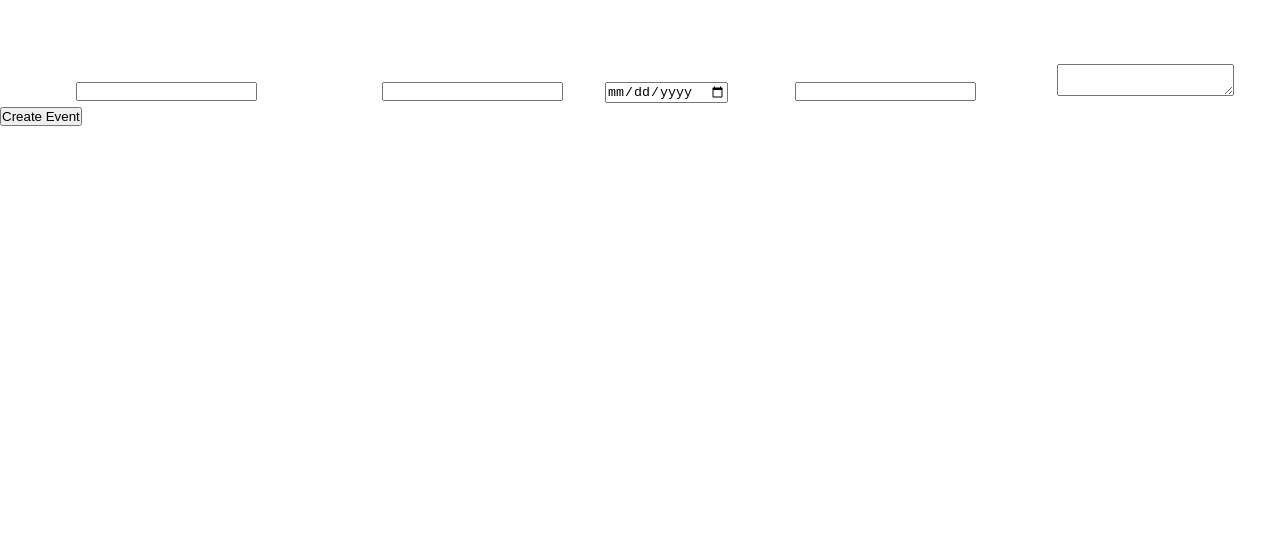
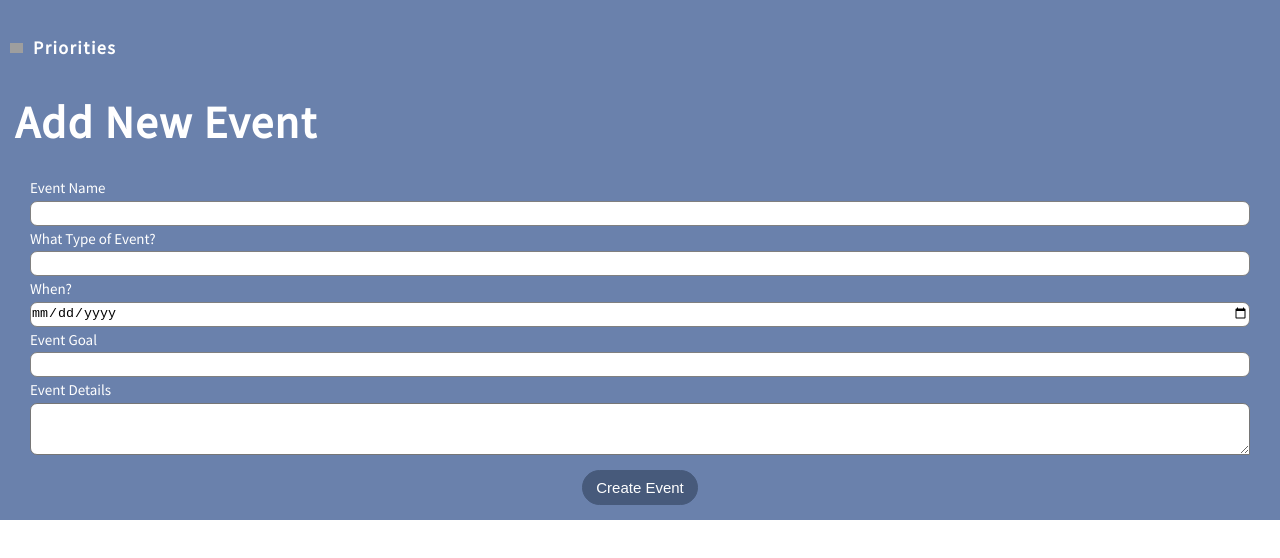
Before and after one commit to code4sac/neighborhood-connect, a React (Create React App) app: page /newAction in a window 1280 px wide. Shown: the top 558 px of the page. Built offline with nearby package versions, Linux system fonts and the light colour scheme; grey boxes are pictures that could not be loaded.

Commit message:
tentative styling on NewActionForm

```diff
--- a/src/components/NewActionForm.js
+++ b/src/components/NewActionForm.js
@@ -1,4 +1,5 @@
 import React, { Component } from 'react';
+import Header from './Header';
 
 export default class NewEventForm extends Component {
   state = {
@@ -15,59 +16,51 @@ export default class NewEventForm extends Component {
 
   render() {
     return (
-      <>
-        <h2>Add a New Event</h2>
-        <p>What's up in the community?</p>
+        <div className="actionspage">
+            <Header title={"Add New Event"} />
             <div>
                 <form
-            name='new-event'
+                    className="form"
+                    name="new-event"
+                    //Consider refactoring this POST to a method outside of the form tag
                     onSubmit={async e => {
                         e.preventDefault();
-              fetch('INSERT_POST_URL', {
-                method: 'POST',
+                        fetch("INSERT_POST_URL", {
+                            method: "POST",
                             body: JSON.stringify(this.state)
-              }
-              )
-                .then(this.setState({ name: '', type: '', date: '', goal: '', details: '' }))
-            }}>
-            <label htmlFor='name'>Event Name</label>
-            <input
-              type='text'
-              name='name'
-              value={this.state.name}
-              onChange={this.saveToState} />
+                        }).then(this.setState({ name: "", type: "", date: "", goal: "", details: "" }));
+                    }}
+                >
+                    <label className="form__label" htmlFor="name">
+                        Event Name
+                    </label>
+                    <input className="form__input" type="text" name="name" value={this.state.name} onChange={this.saveToState} />
 
-            <label htmlFor='type'>What Type of Event?</label>
-            <input
-              type='text'
-              name='type'
-              value={this.state.type}
-              onChange={this.saveToState} />
+                    <label className="form__label" htmlFor="type">
+                        What Type of Event?
+                    </label>
+                    <input className="form__input" type="text" name="type" value={this.state.type} onChange={this.saveToState} />
 
-            <label htmlFor='date'>When?</label>
-            <input
-              type='date'
-              name='date'
-              value={this.state.date}
-              onChange={this.saveToState} />
+                    <label className="form__label" htmlFor="date">
+                        When?
+                    </label>
+                    <input className="form__input" type="date" name="date" value={this.state.date} onChange={this.saveToState} />
 
-            <label>Event Goal</label>
-            <input
-              type='text'
-              name='goal'
-              value={this.state.goal}
-              onChange={this.saveToState} />
+                    <label className="form__label" htmlFor="goal">
+                        Event Goal
+                    </label>
+                    <input className="form__input" type="text" name="goal" value={this.state.goal} onChange={this.saveToState} />
 
-            <label htmlFor='details'>Event Details</label>
-            <textarea type='text'
-              name='details'
-              value={this.state.details}
-              onChange={this.saveToState}
-            />
-            <button type='submit'>Create Event</button>
+                    <label className="form__label" htmlFor="details">
+                        Event Details
+                    </label>
+                    <textarea className="form__textarea" type="text" name="details" value={this.state.details} onChange={this.saveToState} />
+                    <button className="form__btn btn btn--secondary-blue u-margin-top-small" type="submit">
+                        Create Event
+                    </button>
                 </form>
             </div>
-      </>
-    )
+        </div>
+    );
   }
 }
--- a/src/sass/components/_button.scss
+++ b/src/sass/components/_button.scss
@@ -1,7 +1,5 @@
 .btn {
-    &:link,
-    &:visited {
-        max-width: 14rem;
+     max-width: 14rem;
         min-width: 10rem;
         height: 3.5rem;
         color: $color-white-1;
@@ -16,6 +14,11 @@
         white-space: nowrap;
         overflow: hidden;
         text-overflow: ellipsis;
+
+    &:link,
+    &:visited {
+       color: $color-white-1;
+       text-decoration: none;
     }
 
     &__text {
--- /dev/null
+++ b/src/sass/components/_form.scss
@@ -0,0 +1,37 @@
+.form {
+    display: flex;
+    justify-content: center;
+    flex-direction: column;
+    padding: 1.5rem 3rem;
+
+    &__label {
+
+    }
+
+    &__input {
+        border: .1rem solid $color-grey-1;
+        border-radius: .7rem;
+        min-height: 2.5rem;
+        &:active,
+        &:focus {
+            outline: none;
+            border: .2rem solid $color-secondary-blue;
+        }
+    }
+
+    &__textarea {
+        padding: 1rem;
+        border-radius: .7rem;
+        border-bottom-right-radius: 0;
+
+        &:active,
+        &:focus {
+            outline: none;
+            border: .1rem solid $color-secondary-blue;
+        }
+    }
+
+    &__btn {
+        align-self: center;
+    }
+}
--- /dev/null
+++ b/src/sass/layout/_newactionspage.scss
@@ -0,0 +1,3 @@
+.actionspage {
+    background-color: $color-primary-blue;
+}
--- a/src/sass/main.scss
+++ b/src/sass/main.scss
@@ -9,6 +9,7 @@
 @import "components/action";
 @import "components/button";
 @import "components/chevronArrow";
+@import "components/form";
 @import "components/homelink";
 @import "components/locationholder";
 @import "components/orglist";
@@ -17,5 +18,6 @@
 @import "components/prioritycard";
 
 @import "layout/header";
+@import "layout/newactionspage";
 @import "layout/prioritiespage";
 @import "layout/prioritydetails";
```
Lines whose indentation alone changed are shown as unchanged.
